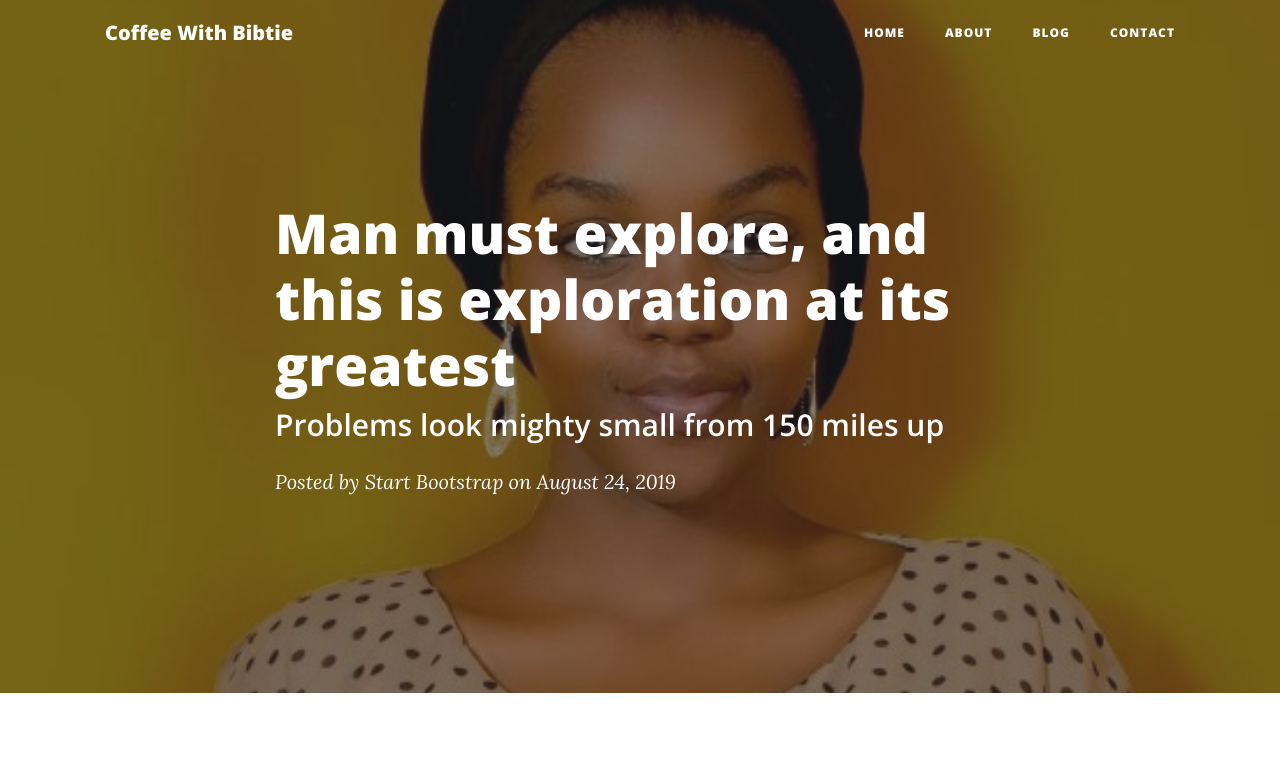
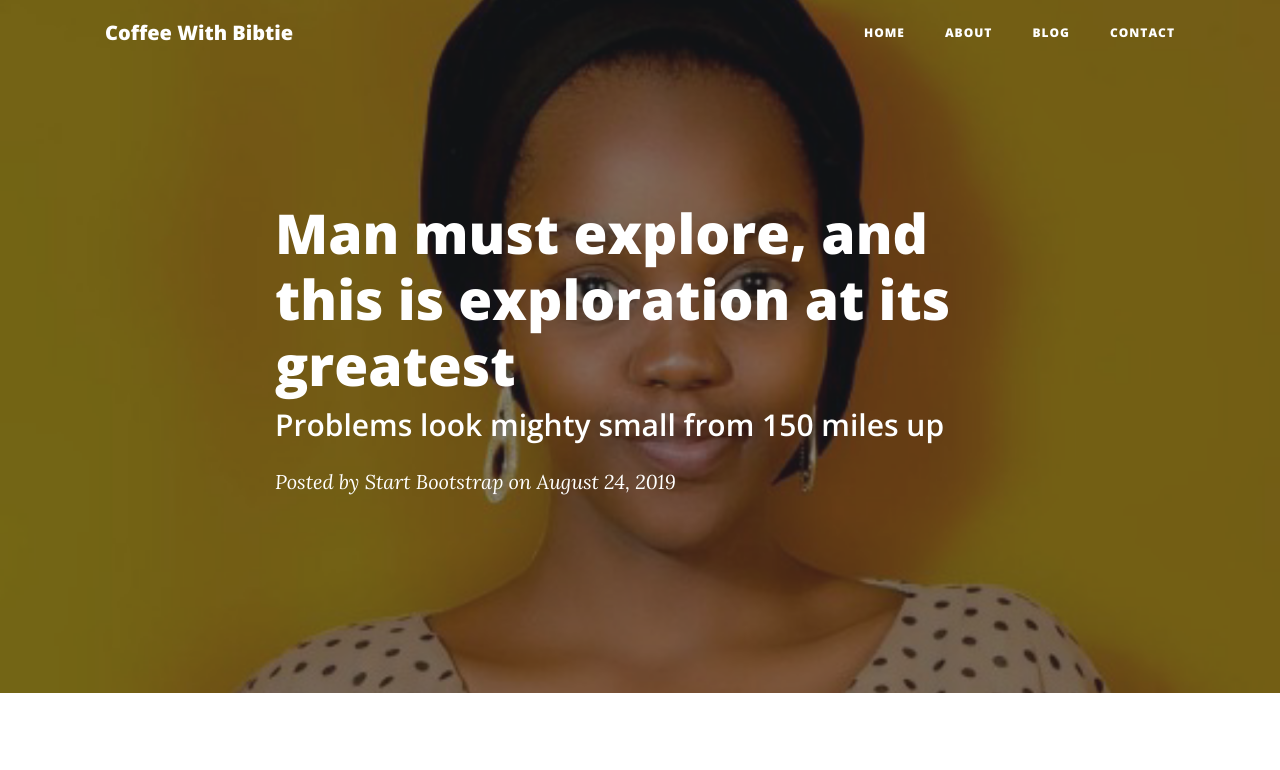
Before and after one commit to atikumjafar/bibtiesink, a website: page post.html in a window 1280 px wide. Shown: the top 770 px of the page. Drawn offline with nearby package versions, Linux system fonts and the light colour scheme.

Commit message:
Update post.html

```diff
--- a/post.html
+++ b/post.html
@@ -53,7 +53,7 @@
   </nav>
 
   <!-- Page Header -->
-  <header class="masthead" style="background-image: url('img/about1.JPG')">
+  <header class="masthead" style="background-image: url('img/blogbg.png')">
     <div class="overlay"></div>
     <div class="container">
       <div class="row">
```
